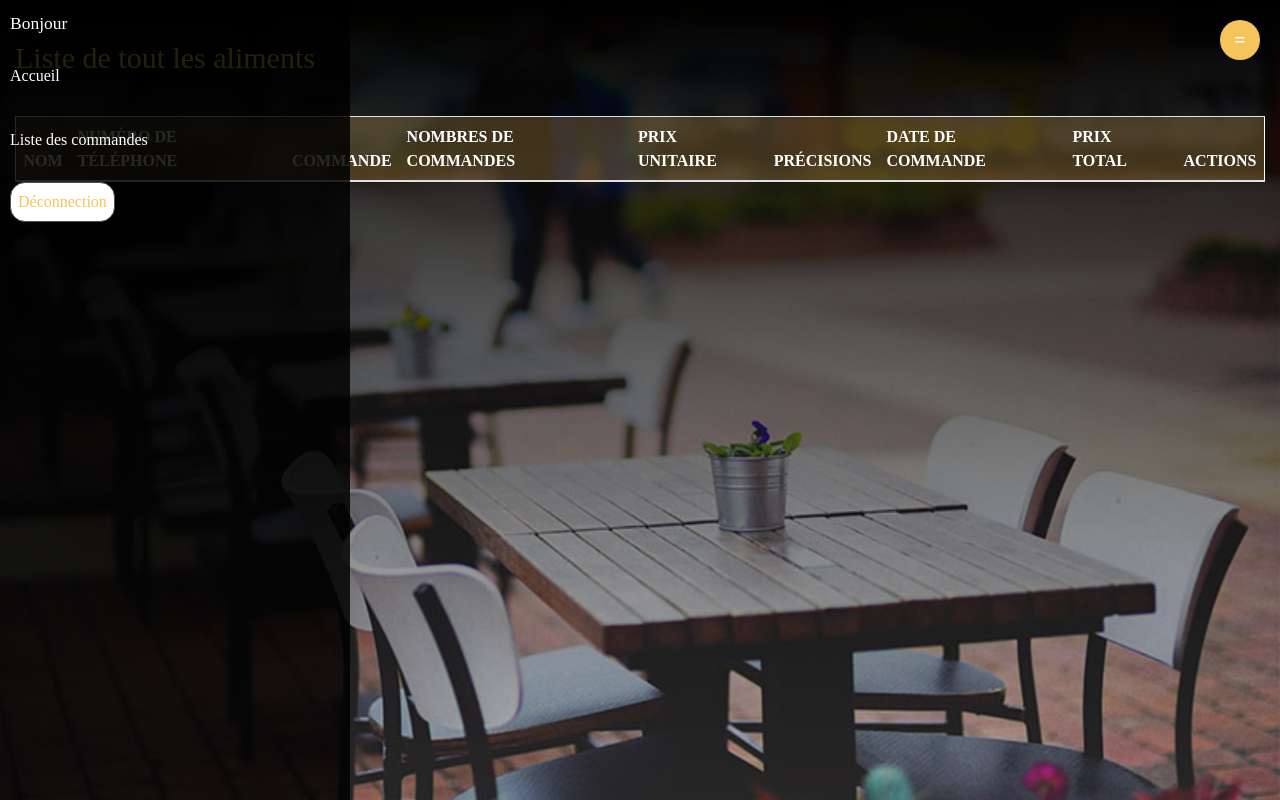
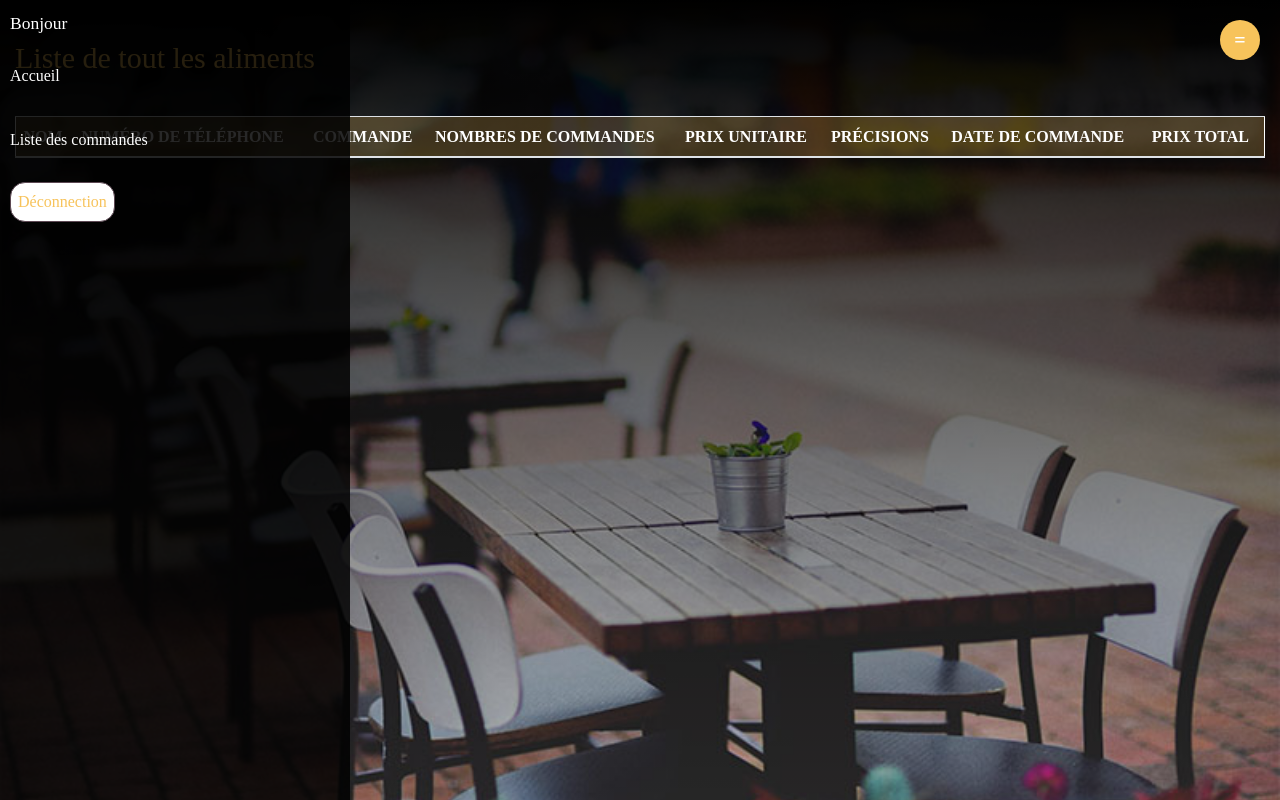
Before and after one commit to Yves97/restaurant, a PHP site: page /php/admin/order_list.php in a window 1280 px wide. Run offline with PHP 8.4, Linux system fonts and the light colour scheme; the visitor is signed in with stand-in values (Sample User, id 1); data that the repository does not hold is empty.

Commit message:
end project

```diff
--- a/php/admin/order_list.php
+++ b/php/admin/order_list.php
@@ -66,7 +66,6 @@ session_start();
                             <th>Précisions</th>
                             <th>Date de commande</th>
                             <th>Prix Total</th>
-                            <th>Actions</th>
                         </tr>
                     </thead>
                     <tbody>
```
Also changed, not shown: images/food_item_1.png (added).
